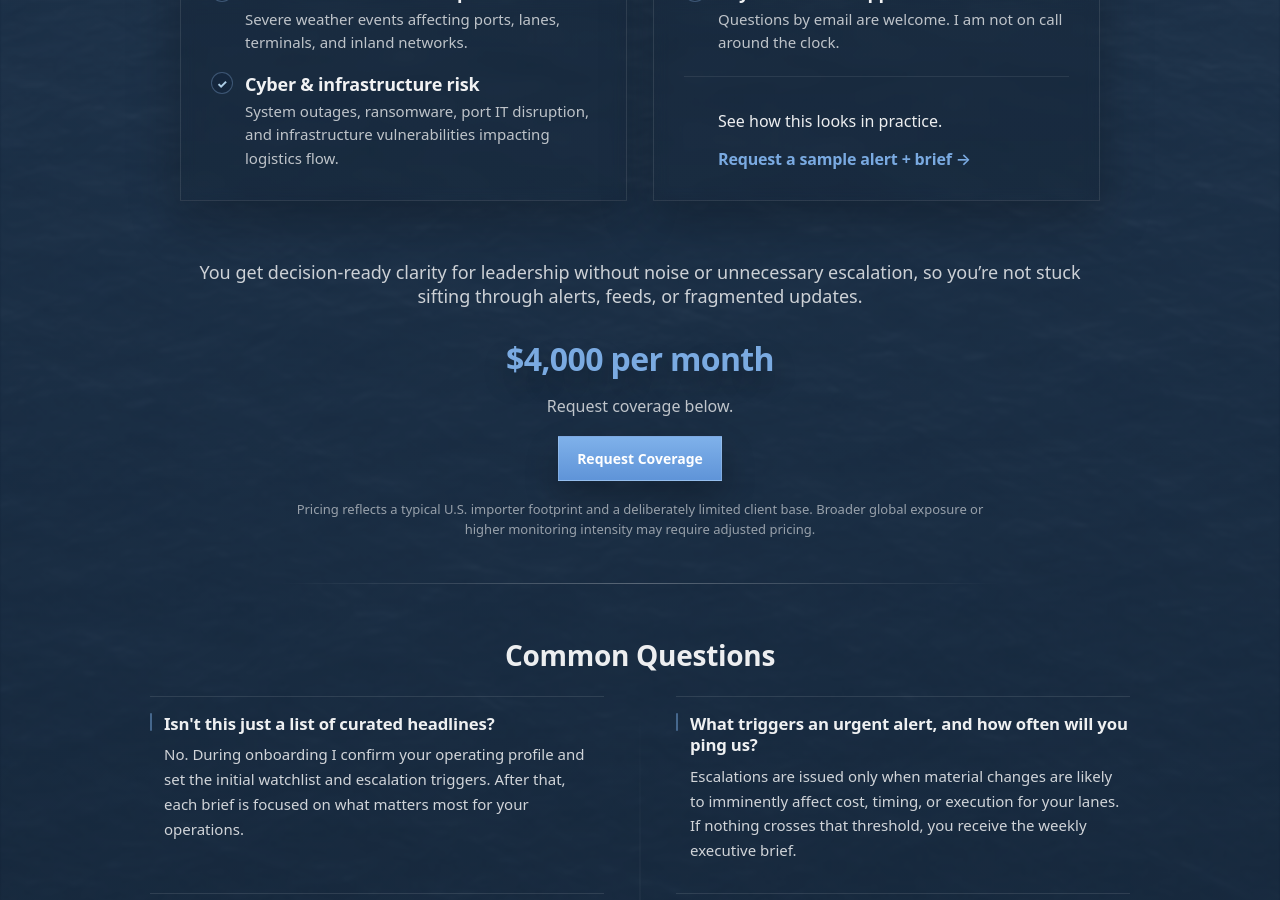
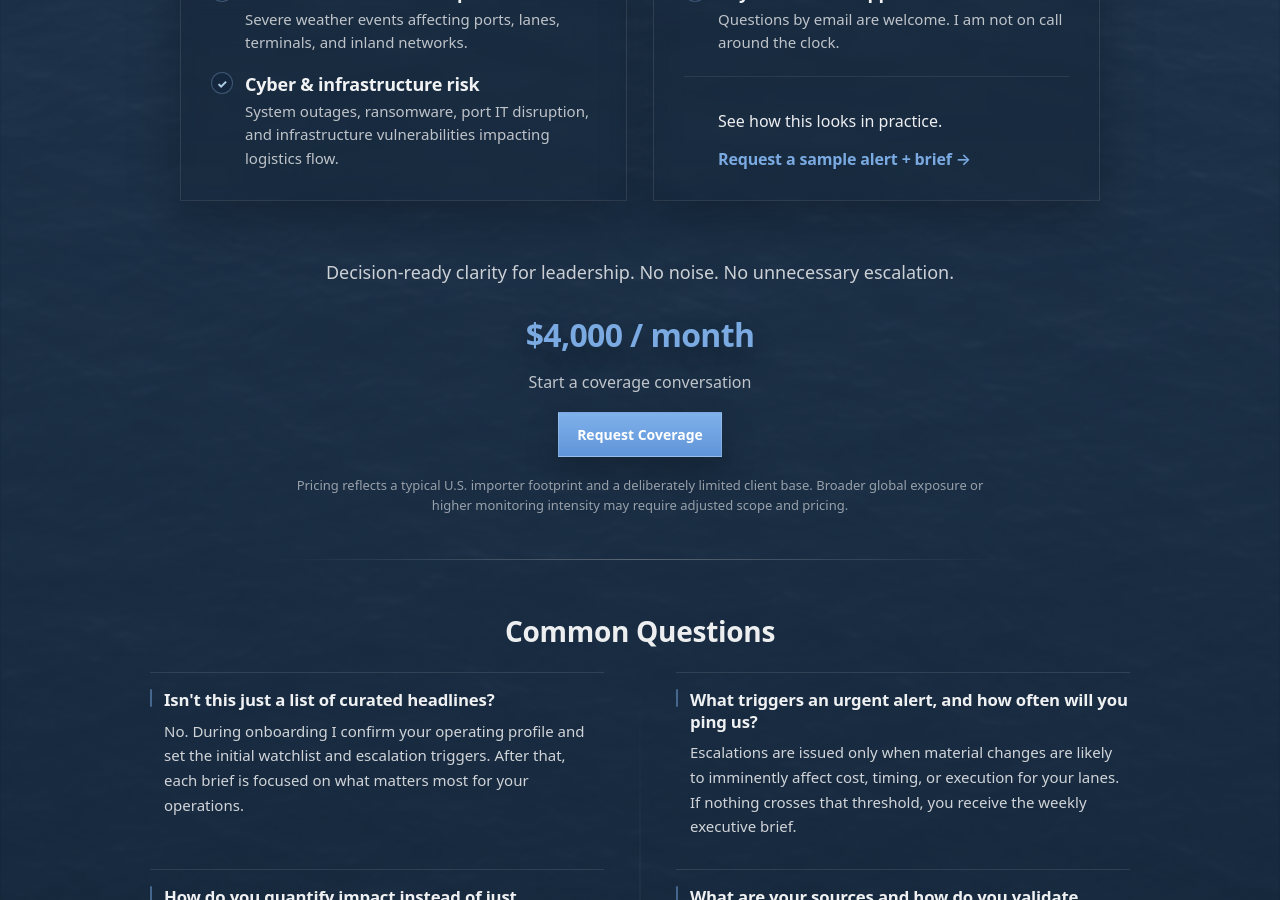
Before and after one commit to importrisk/import-risk-intelligence-site, a Jekyll site: the page built from method.html, in a window 1280 px wide and 900 px high, scrolled down 1778 px. Built offline with Jekyll 4.4.1, drawn with Linux system fonts in a browser that asks for light colours.

Commit message:
Update method.html

```diff
--- a/method.html
+++ b/method.html
@@ -257,21 +257,19 @@ css: /method.css?v=100
 </section>
 
         <p class="mp-lead" style="text-align:center; max-width: 900px; margin: 28px auto 0;">
-          You get decision-ready clarity for leadership without noise or unnecessary escalation, so you’re not stuck sifting through alerts, feeds, or fragmented updates.
-        </p>
+          Decision-ready clarity for leadership. No noise. No unnecessary escalation.</p>
 
         <!-- PRICING (CENTERED) -->
         <div class="mp-pricing">
-          <p class="mp-goal-price">$4,000 per month</p>
+          <p class="mp-goal-price">$4,000 / month</p>
           <p class="mp-cta-lead">
-            Request coverage below.
+            Start a coverage conversation
           </p>
           <div class="mp-actions">
             <a class="btn btn-primary" href="./contact.html">Request Coverage</a>
           </div>
           <p class="mp-price-note">
-            Pricing reflects a typical U.S. importer footprint and a deliberately limited client base. Broader global exposure
-            or higher monitoring intensity may require adjusted pricing.
+           Pricing reflects a typical U.S. importer footprint and a deliberately limited client base. Broader global exposure or higher monitoring intensity may require adjusted scope and pricing.
           </p>
           <div class="mp-divider" aria-hidden="true"></div>
         </div>
```
